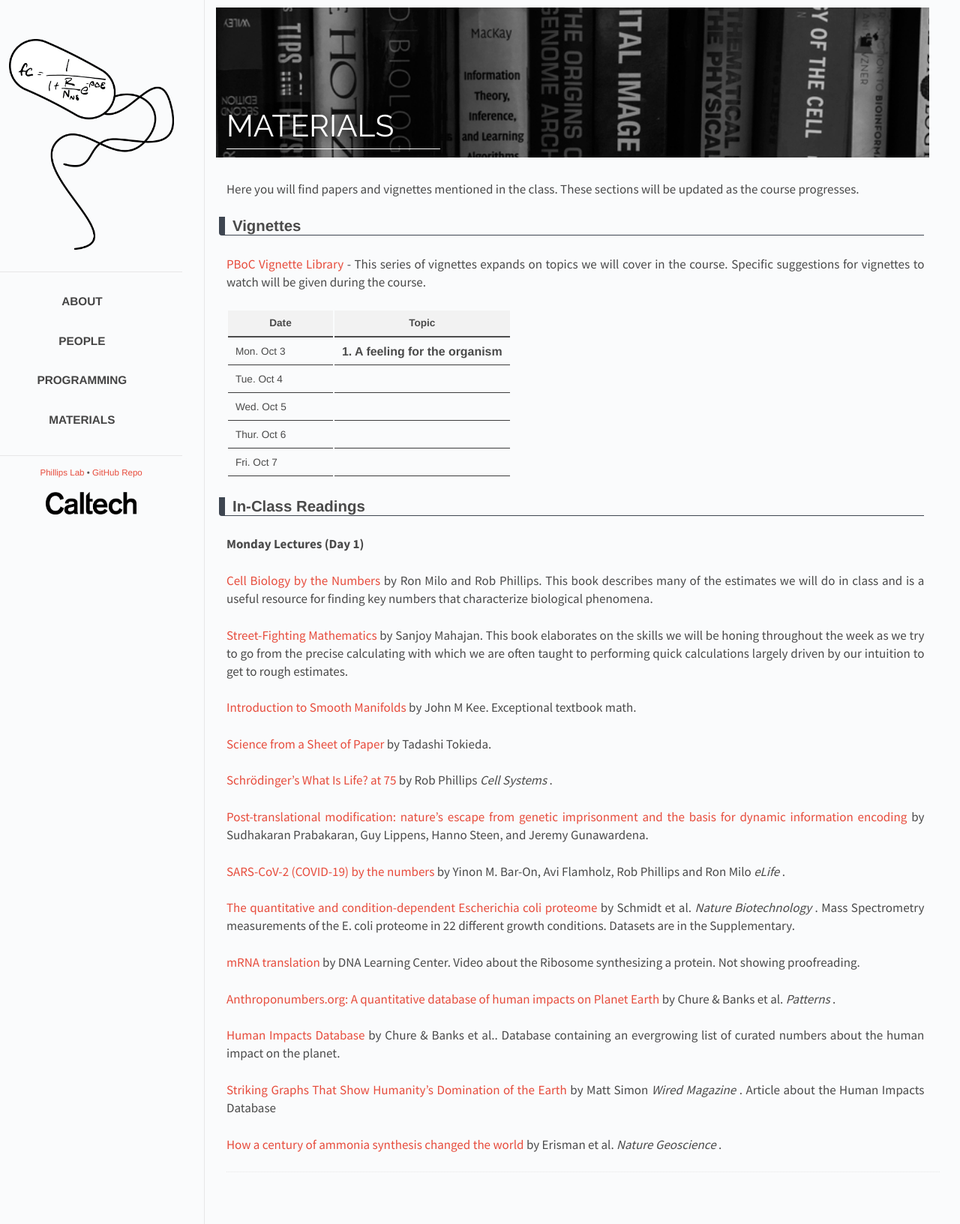
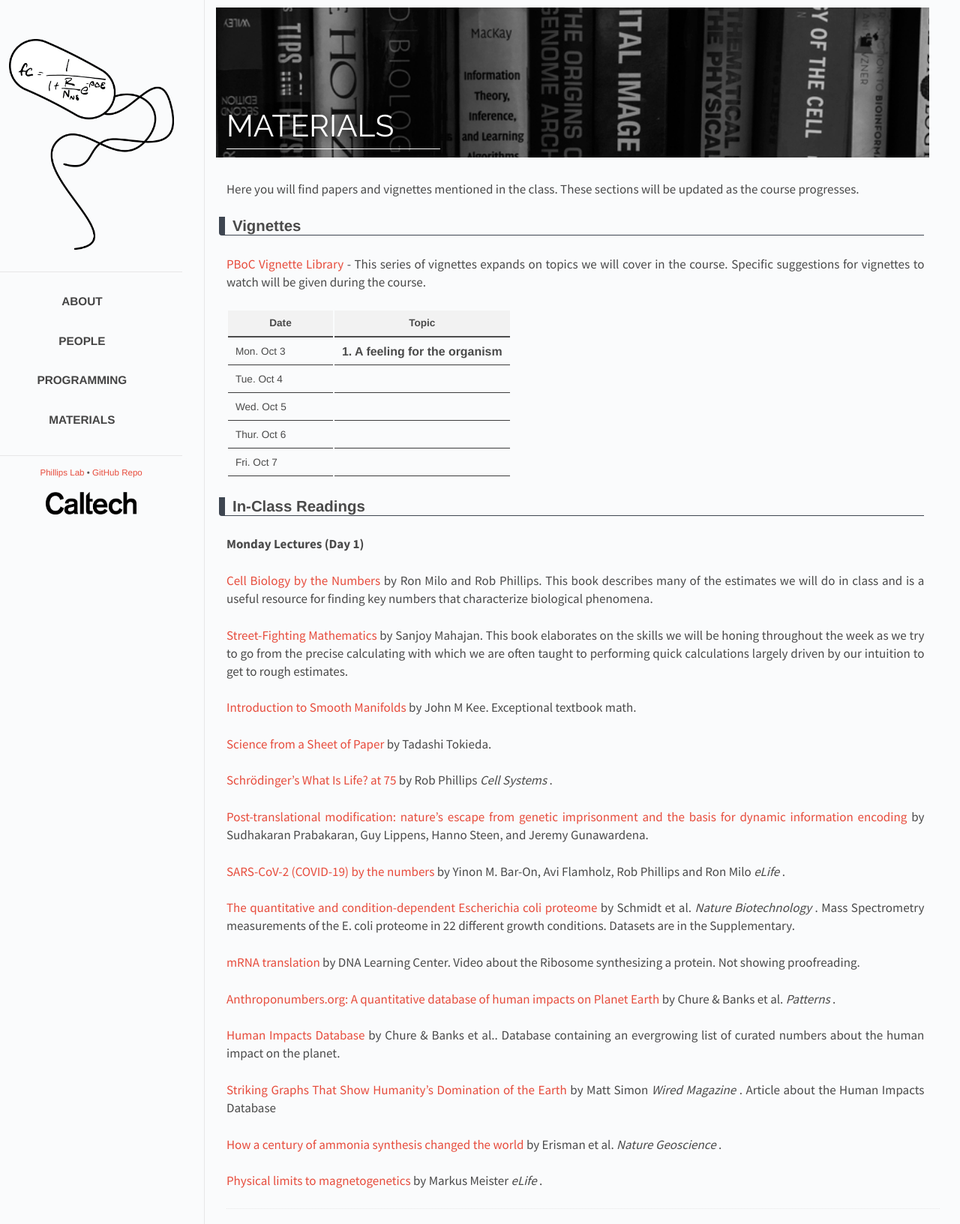
Before and after one commit to RPGroup-PBoC/pboc22_dresden, a Jekyll site: the page built from _posts/2022-01-28-materials.md, in a window 1280 px wide. Shown: the whole page at 75% size. Built offline with Jekyll 4.4.1, drawn with Linux system fonts in a browser that asks for light colours.

Commit message:
markus meister paper

```diff
--- a/_data/papers.yaml
+++ b/_data/papers.yaml
@@ -63,3 +63,8 @@ Monday Lectures (Day 1):
    author: "Erisman et al."
    journal: Nature Geoscience
    link: "https://www.nature.com/articles/ngeo325"
+
+ - title: "Physical limits to magnetogenetics"
+   author: "Markus Meister"
+   journal: eLife
+   link: "https://elifesciences.org/articles/17210"
```
